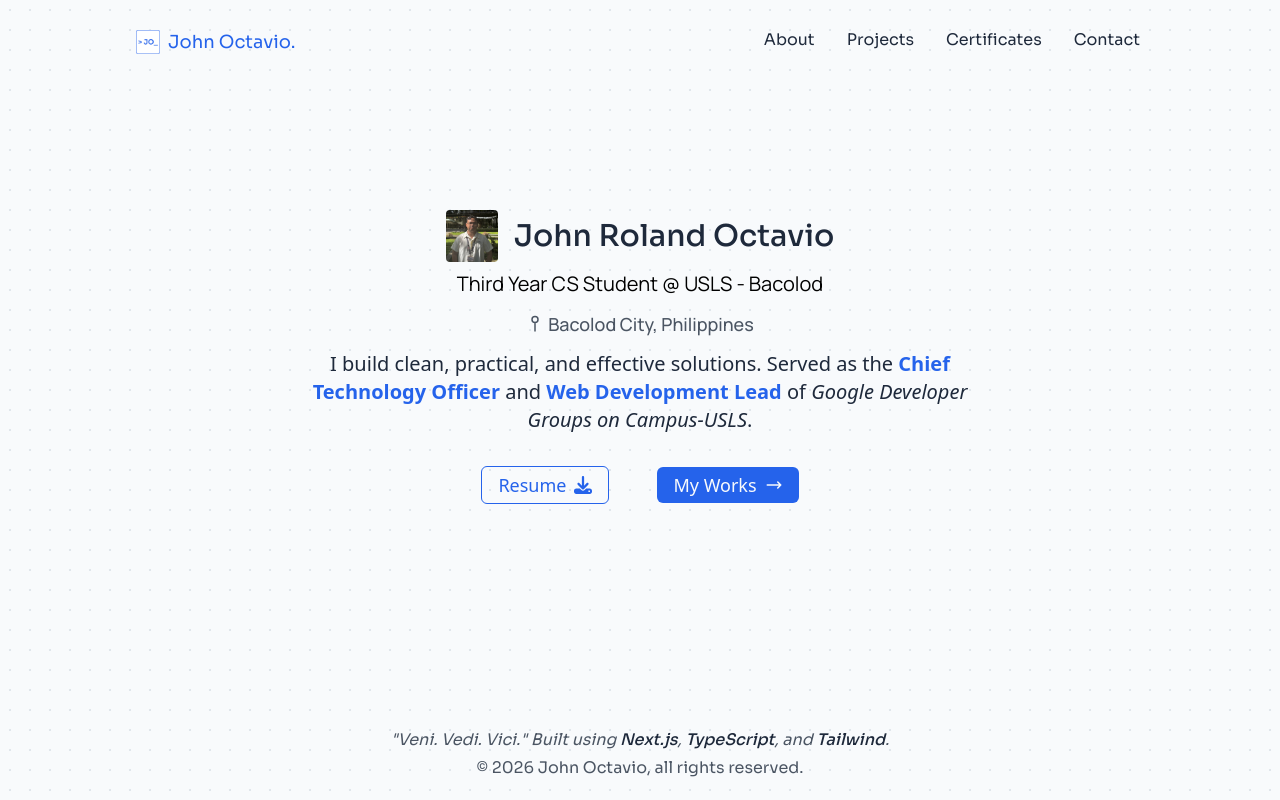
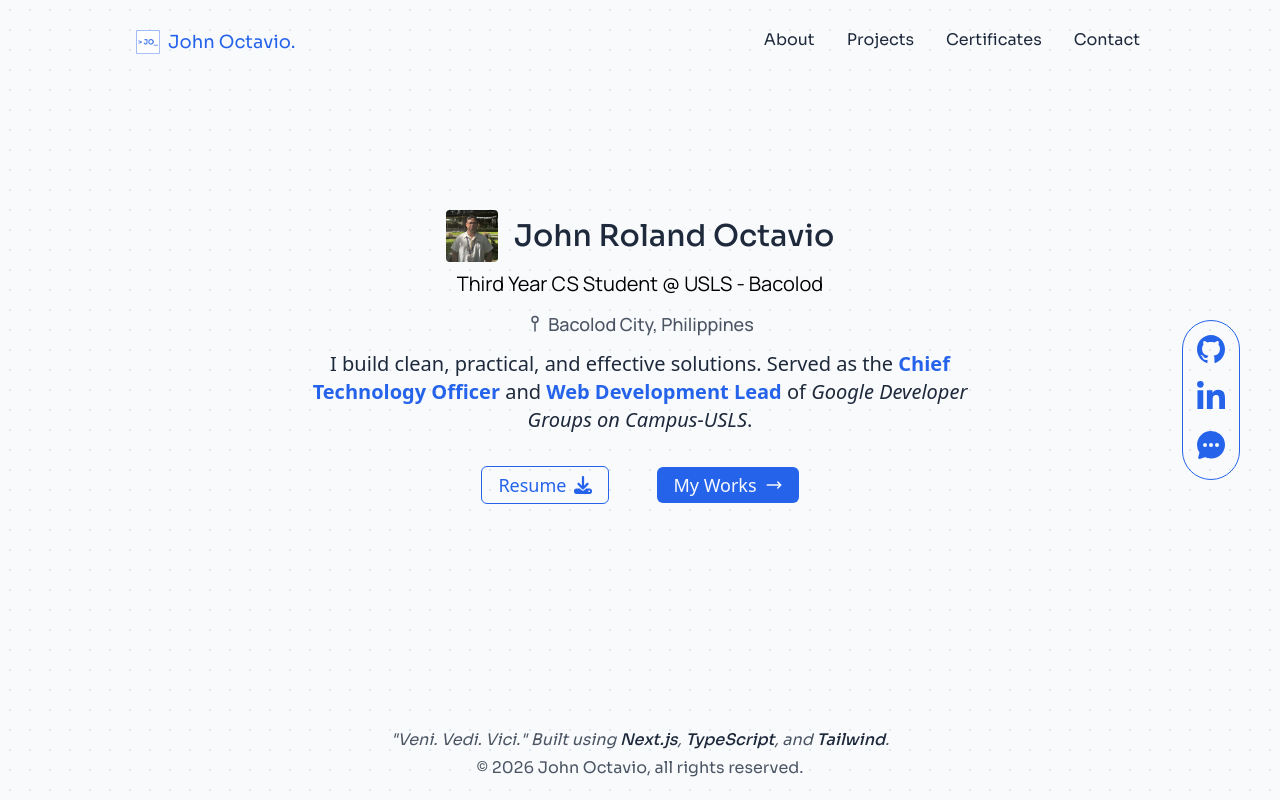
Before and after one commit to ChocoCodes/portfolio, a Next.js app: page / in a window 1280 px wide. Built offline with nearby package versions, Linux system fonts and the light colour scheme.

Commit message:
chore: quick link component

```diff
--- a/app/layout.tsx
+++ b/app/layout.tsx
@@ -2,6 +2,7 @@ import { Header, Footer } from '@/components/_components';
 import localFont from 'next/font/local';
 import "./globals.css";
 import { Analytics } from '@vercel/analytics/next';
+import { QuickLinks } from '@/components/_components';
 
 const sora = localFont({
   src: '../public/fonts/Sora-VariableFont_wght.ttf',
@@ -44,6 +45,7 @@ export default function RootLayout({
       <main className="relative bg-background flex flex-col w-full gap-6 min-h-screen infinite-dots items-center">
           <Header />
           { children }
+          <QuickLinks />
           <Footer />
       </main>
       <Analytics />
--- a/app/page.tsx
+++ b/app/page.tsx
@@ -1,8 +1,4 @@
-import {
-  Hero,
-  FeatureSection,
-  TechStackSection
-} from '@/components/hero/_components';
+import { Hero } from '@/components/hero/_components';
 
 export const metadata = {
   title: "Home",
--- a/components/_components.ts
+++ b/components/_components.ts
@@ -3,11 +3,13 @@ import { Tag } from "./tag";
 import { Footer } from './footer';
 import { StaggerWrapper } from "./stagger-wrapper";
 import { SnowfallWrapper } from "./snowfall-wrapper";
+import { QuickLinks } from "./quick-links";
 
 export {
     Header,
     Tag,
     Footer,
     StaggerWrapper,
-    SnowfallWrapper
+    SnowfallWrapper,
+    QuickLinks
 };
--- a/components/chat/chat-bubble.tsx
+++ b/components/chat/chat-bubble.tsx
@@ -17,11 +17,11 @@ export const ChatBubble = () => {
     const toggleChat = () => setIsOpen(!isOpen);
 
     return (
-        <div className="fixed bottom-8 right-6 md:right-10 flex gap-3 flex-col z-50 pointer-events-none">
-            <ChatPanel open={ isOpen } onClose={ toggleChat } />
+        <>
+            {/*  isOpen && <ChatPanel open={ isOpen } onClose={ toggleChat } />  */}
             <div className='self-end'>
                 <button
-                    className="pointer-events-auto inline-flex gap-2 items-center hover:cursor-pointer bg-accent hover:bg-accent/90 text-default font-manrope font-medium p-3 md:px-6 md:py-3 rounded-full"
+                    className="pointer-events-auto inline-flex gap-2 items-center hover:cursor-pointer text-accent font-manrope font-medium rounded-full"
                     onClick={ toggleChat }
                 >
                     <motion.div
@@ -34,11 +34,10 @@ export const ChatBubble = () => {
                         repeatDelay: 5,
                     }}
                     >
-                        <IoChatbubbleEllipses className="text-2xl"/>
+                        <IoChatbubbleEllipses className="w-8 h-8"/>
                     </motion.div>
-                    <p className='hidden md:flex'>Chat with John</p>
                 </button>
             </div>
-        </div>
+        </>
     )
 }
--- a/components/chat/chat-panel.tsx
+++ b/components/chat/chat-panel.tsx
@@ -13,12 +13,14 @@ const chatPanelVariants = {
     opacity: 0,
     scale: 0.8,
     y: 10,
+    visibility: 'hidden' as const,
     transition: { duration: 0.2 }
   },
   open: {
     opacity: 1,
     scale: 1,
     y: 0,
+    visibility: 'visible' as const,
     transition: {
       type: "spring",
       stiffness: 300,
@@ -104,7 +106,7 @@ export const ChatPanel = ({ open, onClose }: ChatPanelProps) => {
 
   return (
     <motion.div
-      className={`relative flex flex-col w-84 h-130 border border-accent rounded-lg overflow-hidden bg-surface font-sora ${ open ? 'pointer-events-auto' : 'pointer-events-none'}`}
+      className={`fixed bottom-0 right-24 flex flex-col w-84 h-130 border border-accent rounded-lg overflow-hidden bg-surface font-sora ${ open ? 'pointer-events-auto' : 'pointer-events-none'}`}
       initial="closed"
       animate={ open ? "open" : "closed" }
       variants={ chatPanelVariants }
--- a/components/hero/social-link.tsx
+++ b/components/hero/social-link.tsx
@@ -28,7 +28,7 @@ export const SocialIcon = ({ name, link, contact, icon: Icon, borderedIcons, ext
             rel="noopener noreferrer"
         >
             <Icon className={`${ iconSize } text-center shrink-0`} />
-            {(contact && (
+            {(borderedIcons && contact && (
                 <p className="text-default/95 group-hover:text-accent font-medium">{ contact }</p>
             ))}
         </Link>
--- /dev/null
+++ b/components/quick-links.tsx
@@ -0,0 +1,22 @@
+"use client";
+import { SOCIALS } from '@/utils/contents';
+import { SocialIcon } from './hero/social-link';
+import { ChatBubble } from './chat/chat-bubble';
+
+export const QuickLinks = () => {
+    const displayed = SOCIALS.filter(s => ['Github', 'LinkedIn'].includes(s.name));
+
+    return (
+        <div className="fixed right-10 top-1/2 -translate-y-1/2 flex flex-col gap-4 items-center justify-center border border-accent p-3 rounded-full text-accent">
+            { displayed.map((social, i) => (
+                <SocialIcon
+                    borderedIcons={ false }
+                    key={ i }
+                    { ...social }
+                    extendedClass="w-8 h-8"
+                    iconSize="w-8 h-8 hover:-translate-y-0.5 transition-transform duration-150"/>
+            ))}
+            <ChatBubble />
+        </div>
+    );
+}
```
